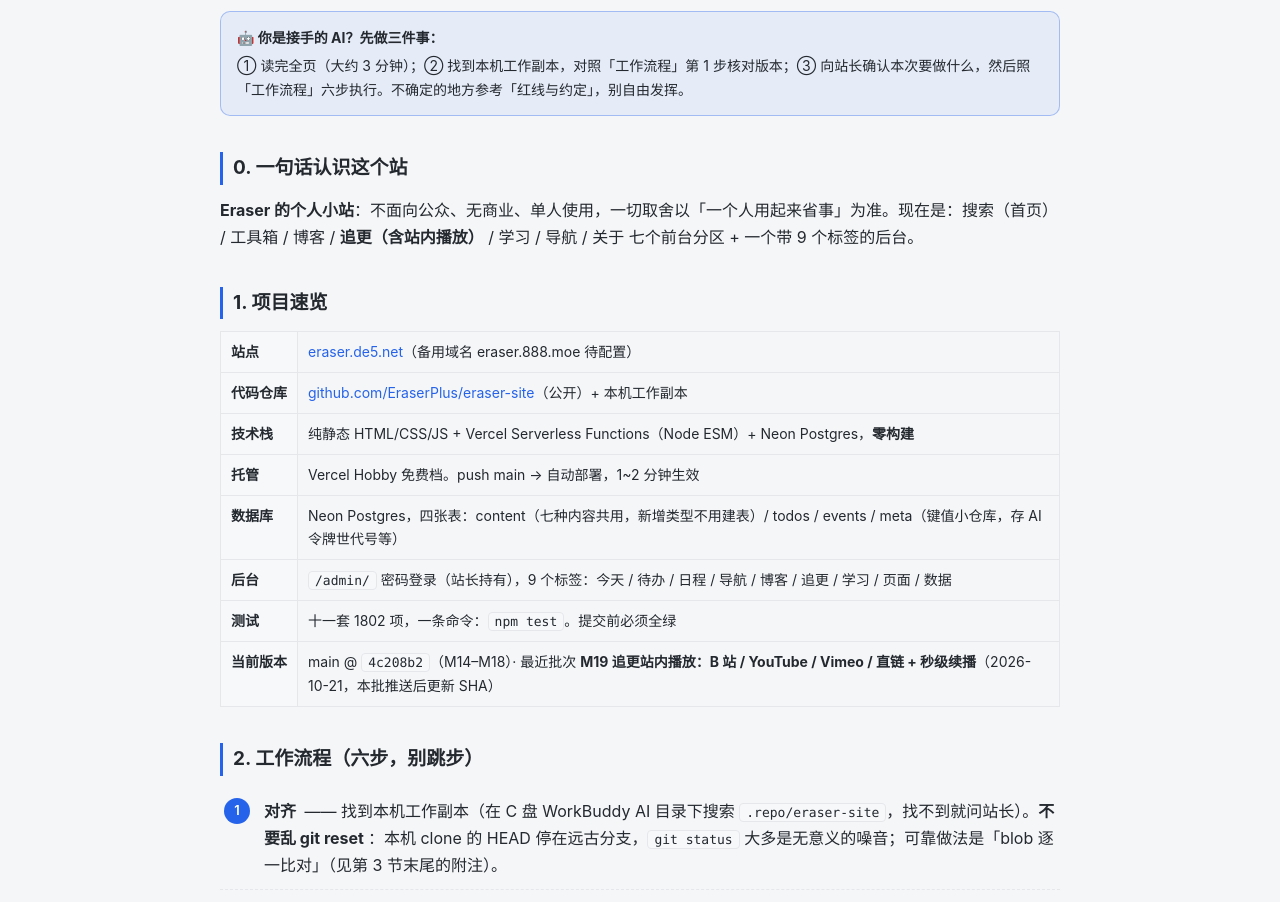
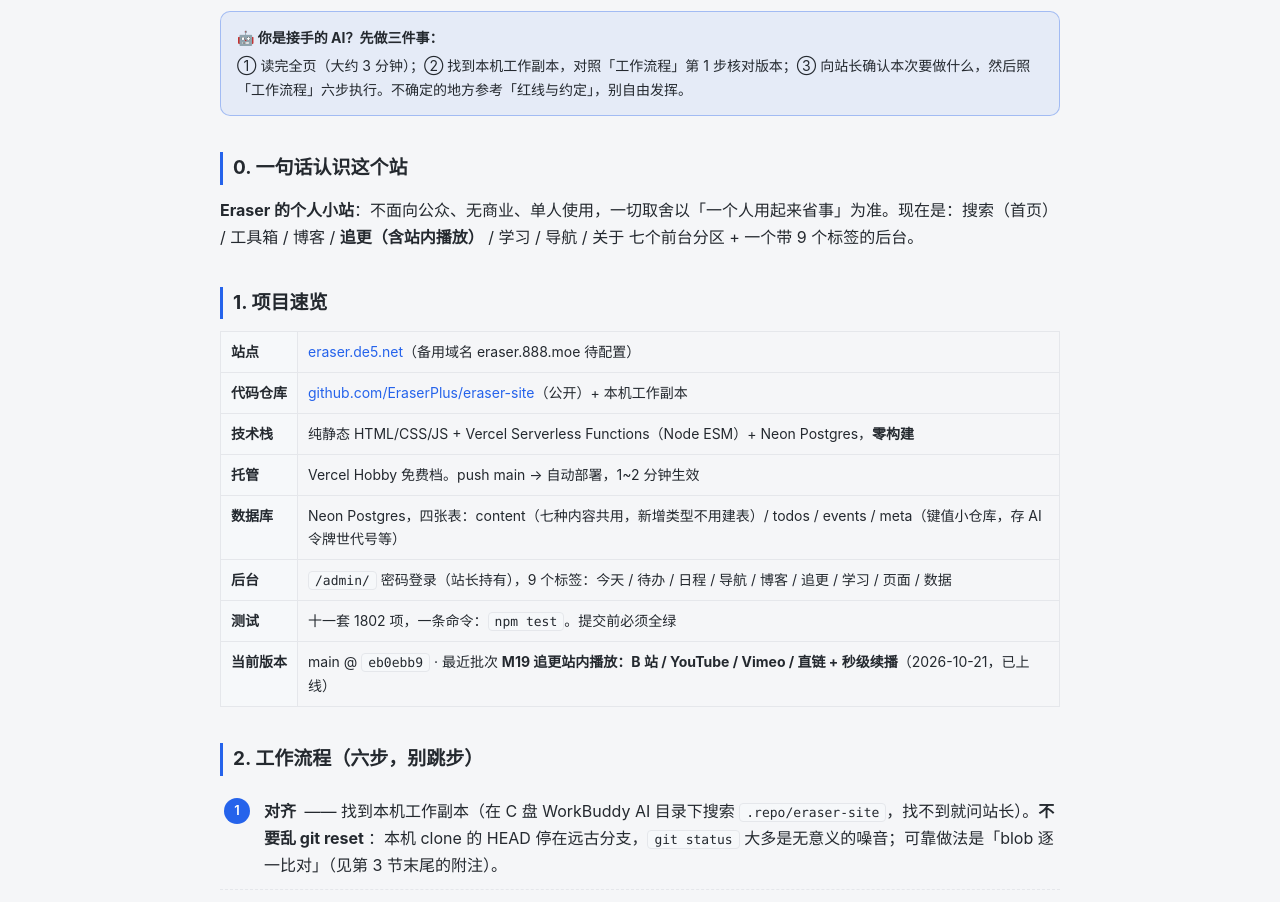
Before and after one commit to EraserPlus/eraser-site, a website: page dev/index.html in a window 1280 px wide. Shown: the part 173-1075 px from the top of the page. Drawn offline with Linux system fonts and the light colour scheme.

Commit message:
M19 收尾：交接页当前版本号更新为 main @ eb0ebb9

```diff
--- a/dev/index.html
+++ b/dev/index.html
@@ -82,7 +82,7 @@
     <tr><th>数据库</th><td>Neon Postgres，四张表：content（七种内容共用，新增类型不用建表）/ todos / events / meta（键值小仓库，存 AI 令牌世代号等）</td></tr>
     <tr><th>后台</th><td><code>/admin/</code> 密码登录（站长持有），9 个标签：今天 / 待办 / 日程 / 导航 / 博客 / 追更 / 学习 / 页面 / 数据</td></tr>
     <tr><th>测试</th><td>十一套 1802 项，一条命令：<code>npm test</code>。提交前必须全绿</td></tr>
-    <tr><th>当前版本</th><td>main @ <code>4c208b2</code>（M14–M18）· 最近批次 <b>M19 追更站内播放：B 站 / YouTube / Vimeo / 直链 + 秒级续播</b>（2026-10-21，本批推送后更新 SHA）</td></tr>
+    <tr><th>当前版本</th><td>main @ <code>eb0ebb9</code> · 最近批次 <b>M19 追更站内播放：B 站 / YouTube / Vimeo / 直链 + 秒级续播</b>（2026-10-21，已上线）</td></tr>
   </table>
 
   <h2>2. 工作流程（六步，别跳步）</h2>
```
